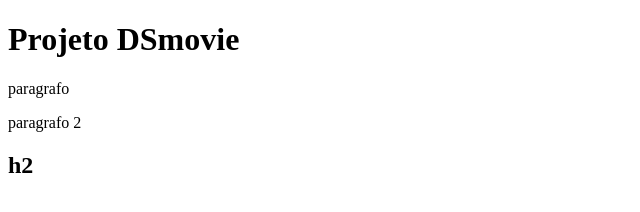
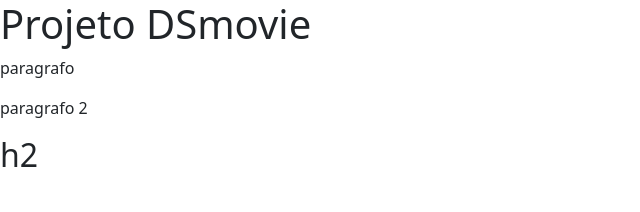
Before and after one commit to guiandradea/DSmovie, a plain HTML site: page index.html in a window 1280 px wide. Shown: the whole page, without its empty margins (0-640 px from the left). Drawn offline with nearby package versions, Linux system fonts and the light colour scheme.

Commit message:
Bootstrap

```diff
--- a/index.html
+++ b/index.html
@@ -5,6 +5,7 @@
     <meta http-equiv="X-UA-Compatible" content="IE=edge">
     <meta name="viewport" content="width=device-width, initial-scale=1.0">
     <title>DSmovie</title>
+    <link href="https://cdn.jsdelivr.net/npm/bootstrap@5.1.3/dist/css/bootstrap.min.css" rel="stylesheet" integrity="sha384-1BmE4kWBq78iYhFldvKuhfTAU6auU8tT94WrHftjDbrCEXSU1oBoqyl2QvZ6jIW3" crossorigin="anonymous"
 </head>
 <body>
   <h1> Projeto DSmovie </h1>
```
